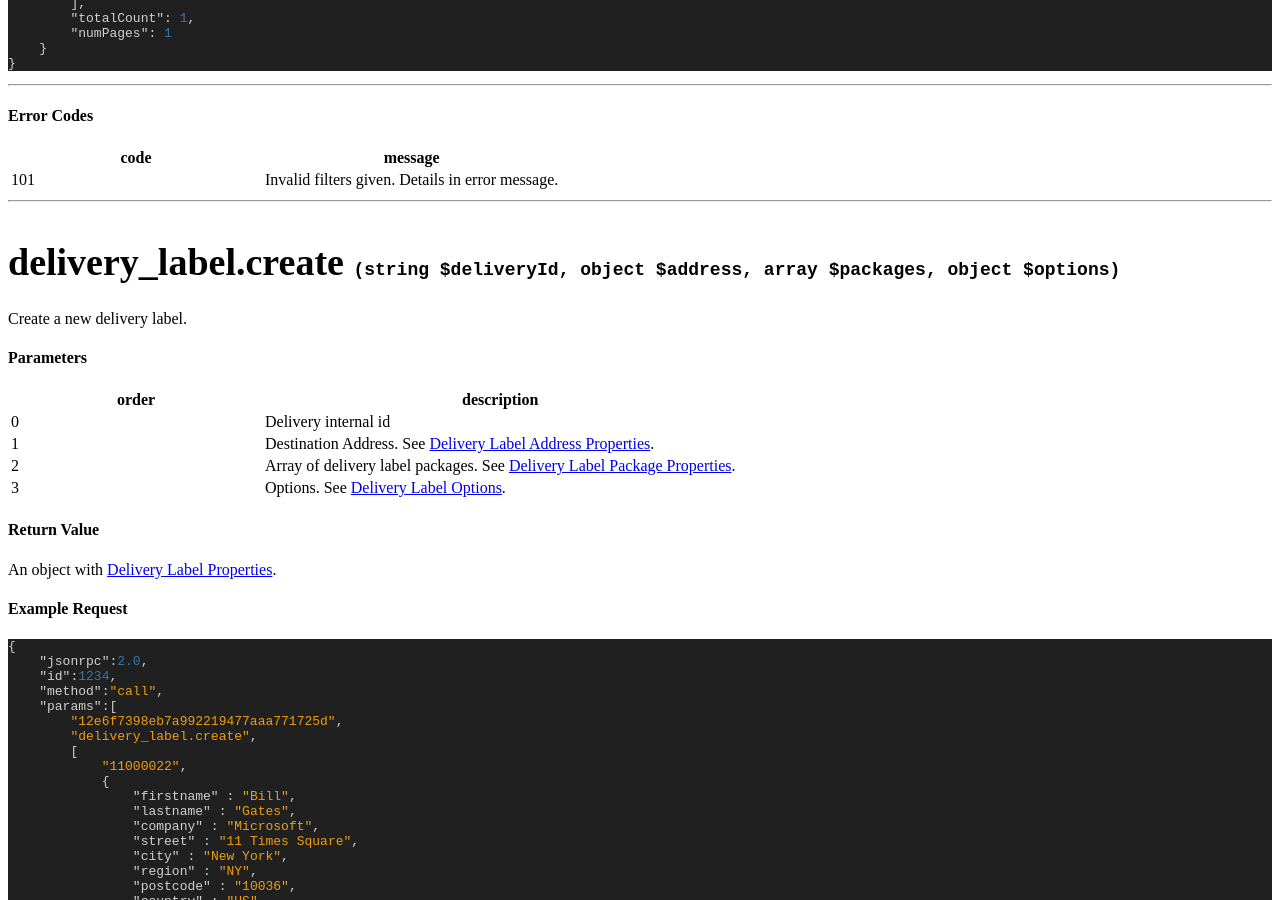
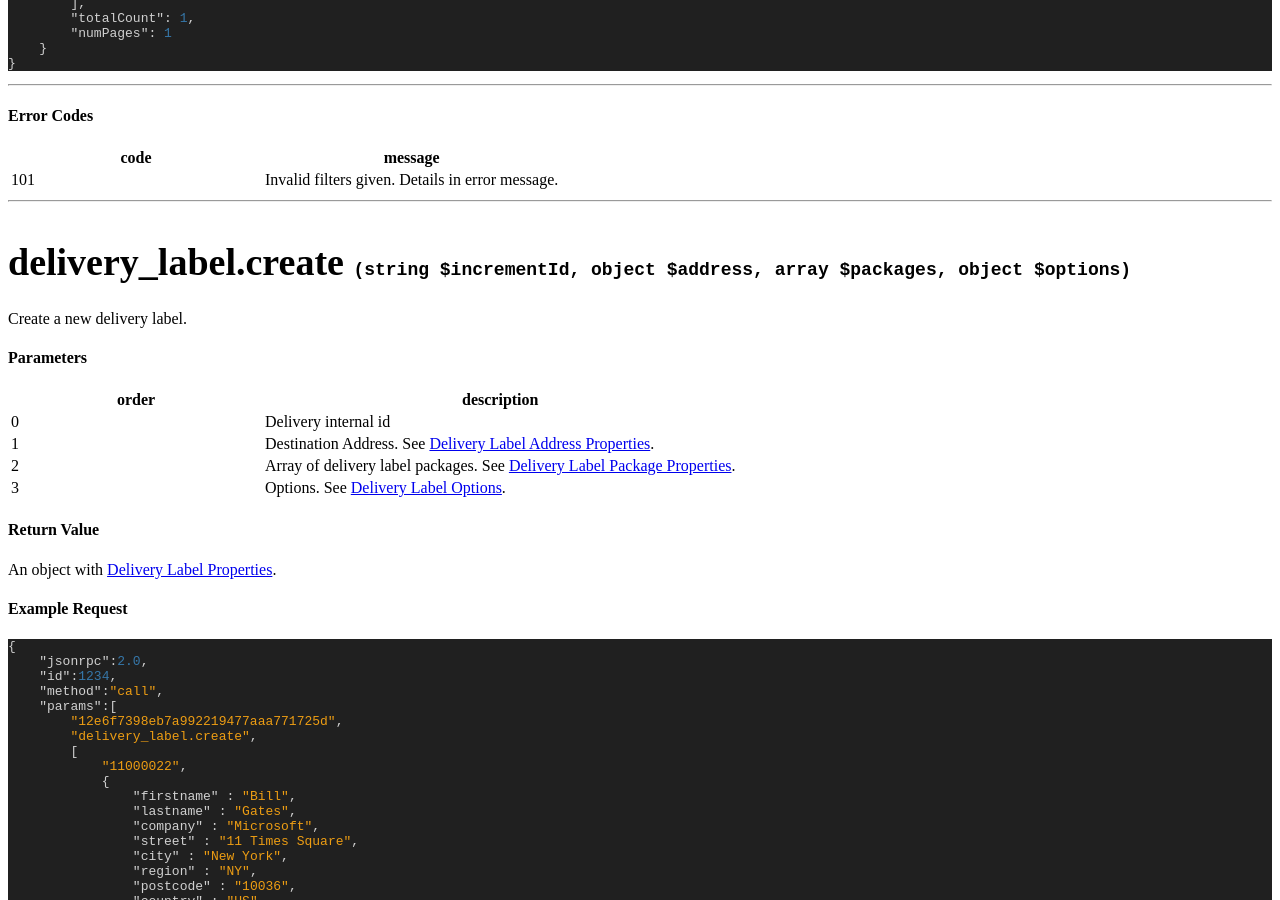
Before and after one commit to ShipStream/shipstream.github.io, a Jekyll site: the page built from _posts/2021-01-21-delivery-label.md, in a window 1280 px wide and 900 px high, scrolled down 5212 px. Built offline with Jekyll 4.4.1, drawn with Linux system fonts in a browser that asks for light colours; a style sheet for code colours, icons or effects is not loaded.

Commit message:
Revert back Delivery Label changes

```diff
--- a/_posts/2021-01-21-delivery-label.md
+++ b/_posts/2021-01-21-delivery-label.md
@@ -342,7 +342,7 @@ An array of objects. Each object will contain "<a href="#delivery_label_properti
 
 <h1 id="delivery_label_create">
 delivery_label.create
-<code>(string $deliveryId, object $address, array $packages, object $options)</code>
+<code>(string $incrementId, object $address, array $packages, object $options)</code>
 </h1>
 
 Create a new delivery label.
```
